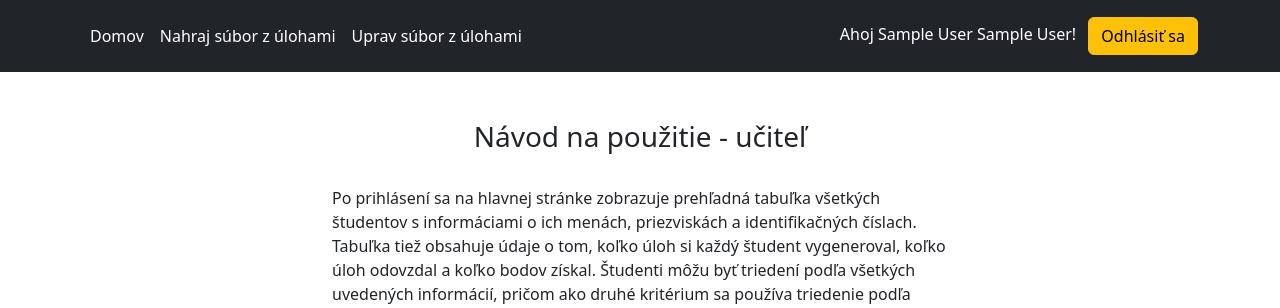
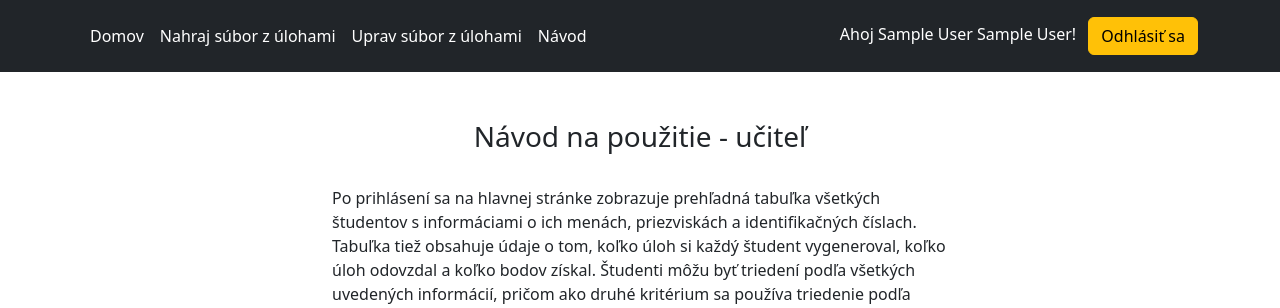
Before and after one commit to MatusVano/webte2_final, a PHP site: page /teacherInstructions.php in a window 1280 px wide. Shown: the top 308 px of the page. Run offline with PHP 8.4, Linux system fonts and the light colour scheme; the visitor is signed in with stand-in values (Sample User, id 1); some libraries are stand-ins or nearby versions.

Commit message:
link to teacherInstr. in menu

```diff
--- a/components/loggedin_teacher_menu.php
+++ b/components/loggedin_teacher_menu.php
@@ -5,6 +5,7 @@
                 <li><a href="index.php" class="nav-link px-2 text-white">Domov</a></li>
                 <li><a href="uploadFile.php" class="nav-link px-2 text-white">Nahraj súbor z úlohami</a></li>
                 <li><a href="editDeadline.php" class="nav-link px-2 text-white">Uprav súbor z úlohami</a></li>
+                <li><a href="teacherInstructions.php" class="nav-link px-2 text-white">Návod</a></li>
             </ul>
 
             <div class="text-end">
```
